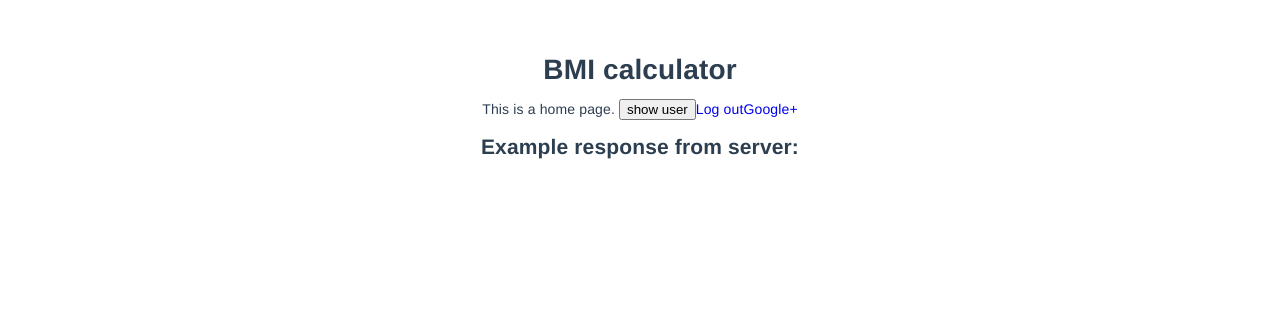
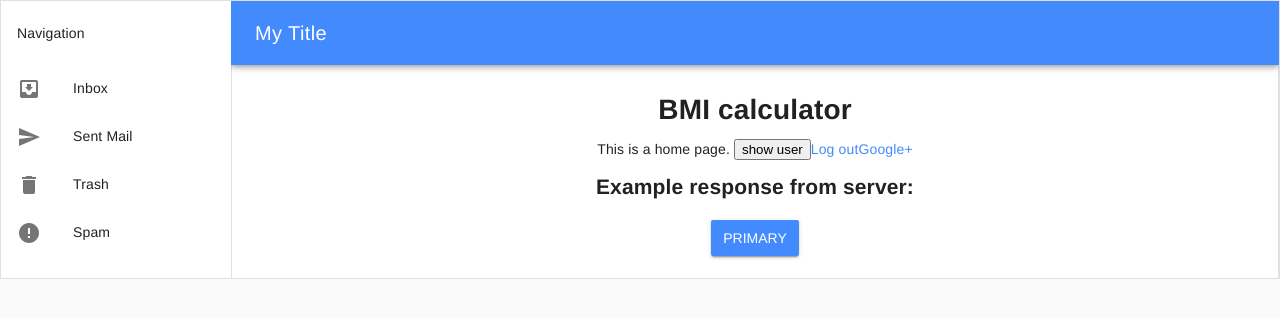
Before and after one commit to Avogardo/bmi-calculator, a Vue app in the folder client/: page / in a window 1280 px wide. Shown: the top 318 px of the page. Built offline with nearby package versions, Linux system fonts and the light colour scheme.

Commit message:
add default material theme, add app layout

```diff
--- a/client/src/App.vue
+++ b/client/src/App.vue
@@ -17,6 +17,5 @@
   -moz-osx-font-smoothing: grayscale;
   text-align: center;
   color: #2c3e50;
-  margin-top: 60px;
 }
 </style>
--- a/client/src/components/MainLayout.vue
+++ b/client/src/components/MainLayout.vue
@@ -1,4 +1,39 @@
 <template>
+  <div class="page-container">
+    <md-app>
+      <md-app-toolbar class="md-primary">
+        <span class="md-title">My Title</span>
+      </md-app-toolbar>
+
+      <md-app-drawer md-permanent="full">
+        <md-toolbar class="md-transparent" md-elevation="0">
+          Navigation
+        </md-toolbar>
+
+        <md-list>
+          <md-list-item>
+            <md-icon>move_to_inbox</md-icon>
+            <span class="md-list-item-text">Inbox</span>
+          </md-list-item>
+
+          <md-list-item>
+            <md-icon>send</md-icon>
+            <span class="md-list-item-text">Sent Mail</span>
+          </md-list-item>
+
+          <md-list-item>
+            <md-icon>delete</md-icon>
+            <span class="md-list-item-text">Trash</span>
+          </md-list-item>
+
+          <md-list-item>
+            <md-icon>error</md-icon>
+            <span class="md-list-item-text">Spam</span>
+          </md-list-item>
+        </md-list>
+      </md-app-drawer>
+
+      <md-app-content>
         <div class="posts">
           <h1>BMI calculator</h1>
           This is a home page.
@@ -14,8 +49,25 @@
               <span>{{ post.description }}</span>
             </p>
           </div>
+          <md-button class="md-raised md-primary">Primary</md-button>
+        </div>
+      </md-app-content>
+    </md-app>
   </div>
 </template>
+
+<style lang="scss" scoped>
+  .md-app {
+    max-height: 400px;
+    border: 1px solid rgba(#000, .12);
+  }
+
+  // Demo purposes only
+  .md-drawer {
+    width: 230px;
+    max-width: calc(100vw - 125px);
+  }
+</style>
 
 <script>
   import CalculatorService from '@/services/CalculatorService'
--- a/client/src/main.js
+++ b/client/src/main.js
@@ -3,6 +3,7 @@
 import Vue from 'vue';
 import VueMaterial from 'vue-material';
 import 'vue-material/dist/vue-material.min.css';
+import 'vue-material/dist/theme/default.css'
 import App from './App';
 import router from './router';
 
```
Lines whose indentation alone changed are shown as unchanged.
